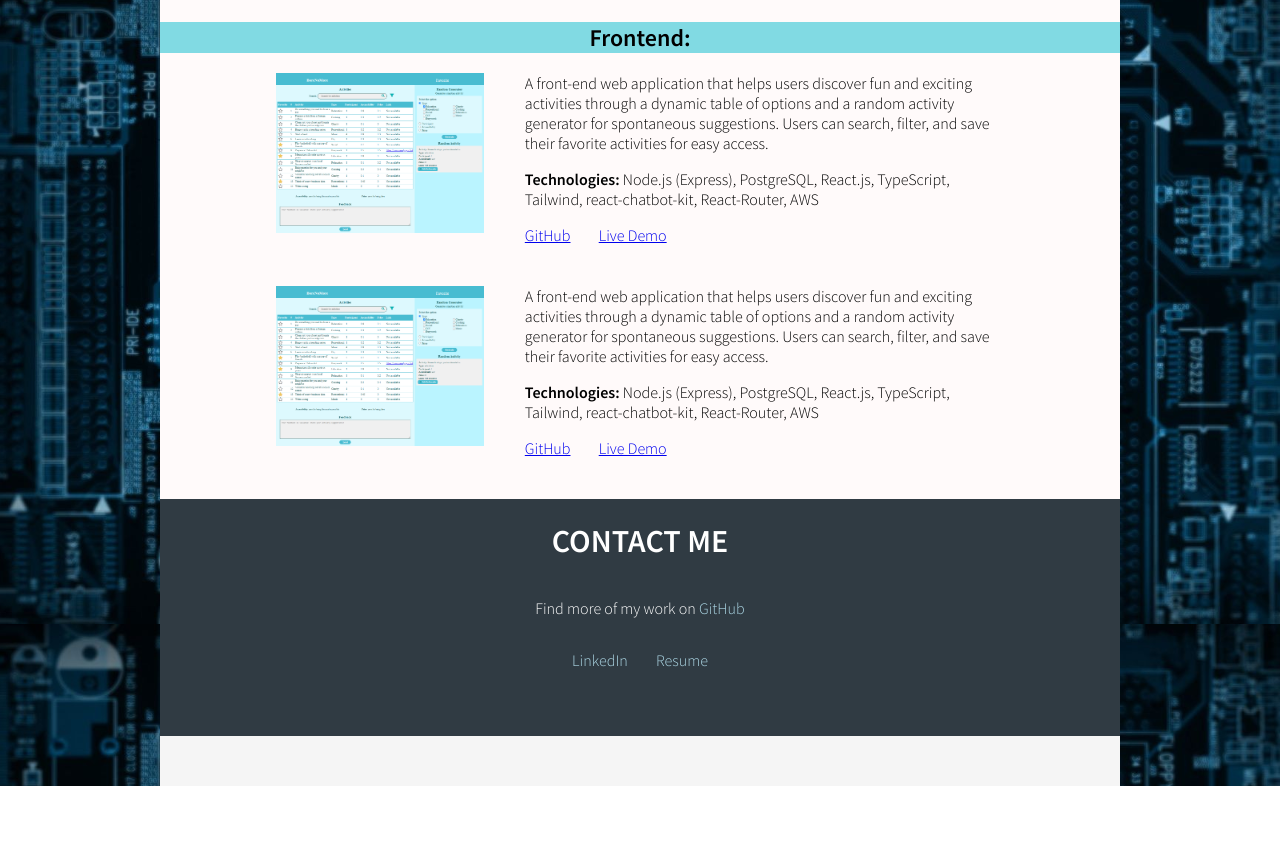
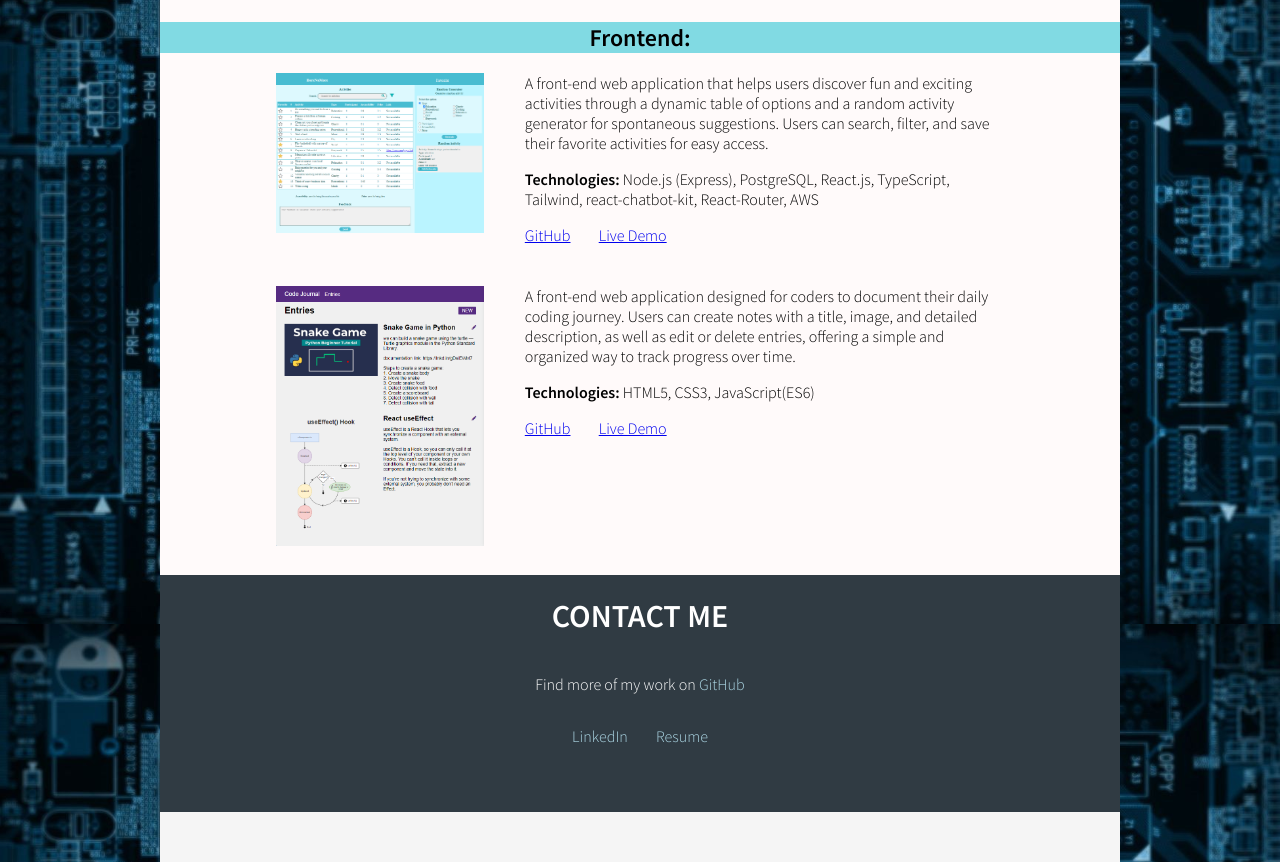
Before and after one commit to vorleakyek/my-portfolio, a website: page index.html in a window 1280 px wide. Shown: the part 1776-2638 px from the top of the page. Before the commit the page ends 2562 px from the top, so only its background shows below. Drawn offline with Linux system fonts and the light colour scheme.

Commit message:
add code journal as a project

```diff
--- a/index.html
+++ b/index.html
@@ -128,24 +128,21 @@
 
           <div class="row mb-25 justify-center">
             <div class="col-3">
-              <a href="" target="_blank">
-                <img class="col-11" src="assets/BoreNoMore.png" alt="Code Journal">
+              <a href="https://vorleakyek.github.io/code-journal/" target="_blank">
+                <img class="col-11" src="assets/code-journal.png" alt="Code Journal">
               </a>
             </div>
             <div class="col-6 text-align-reset px-20">
               <p class="mt-0">
-                A front-end web application that helps users discover fun and exciting activities through a dynamic table of
-                options and
-                a random activity generator for spontaneous suggestions. Users can search, filter, and save their favorite
-                activities
-                for easy access.
+                A front-end web application designed for coders to document their daily coding journey. Users can create notes with a
+                title, image, and detailed description, as well as edit or delete entries, offering a simple and organized way to track
+                progress over time.
               </p>
-              <p><span class="bold">Technologies:</span> Node.js (Express), PostgreSQL, React.js, TypeScript, Tailwind,
-                react-chatbot-kit, React-Router, AWS
+              <p><span class="bold">Technologies:</span> HTML5, CSS3, JavaScript(ES6)
               </p>
               <p>
-                <a class="margin-right" href="https://github.com/vorleakyek/BoredNoMore" target="_blank">GitHub</a>
-                <a href="https://vorleakyek.github.io/BoredNoMore/" target="_blank">Live Demo</a>
+                <a class="margin-right" href="https://github.com/vorleakyek/code-journal" target="_blank">GitHub</a>
+                <a href="https://vorleakyek.github.io/code-journal/" target="_blank">Live Demo</a>
               </p>
             </div>
           </div>
```
Also changed, not shown: assets/code-journal.png (added).
